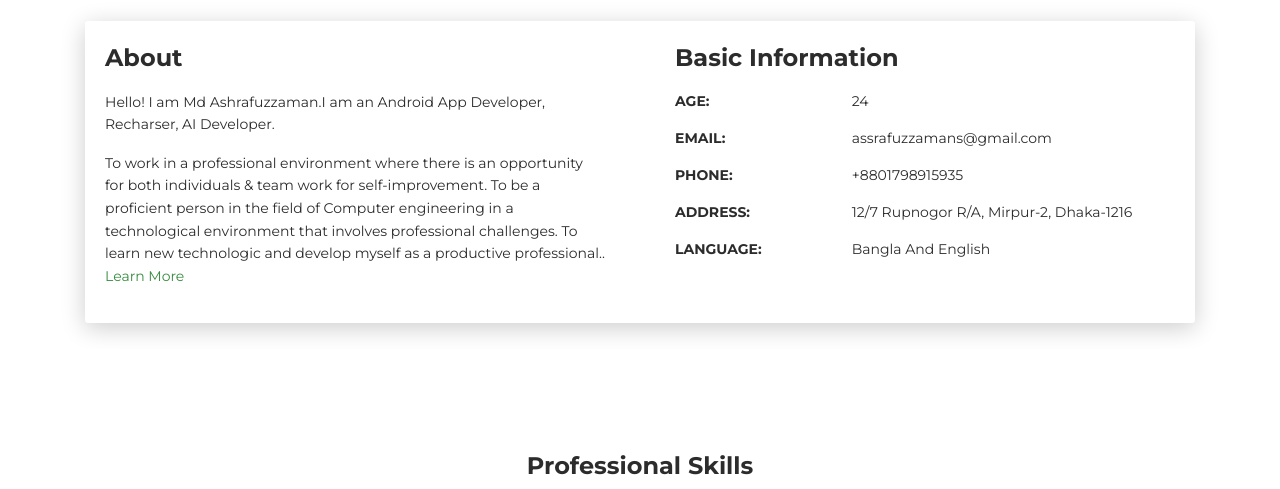
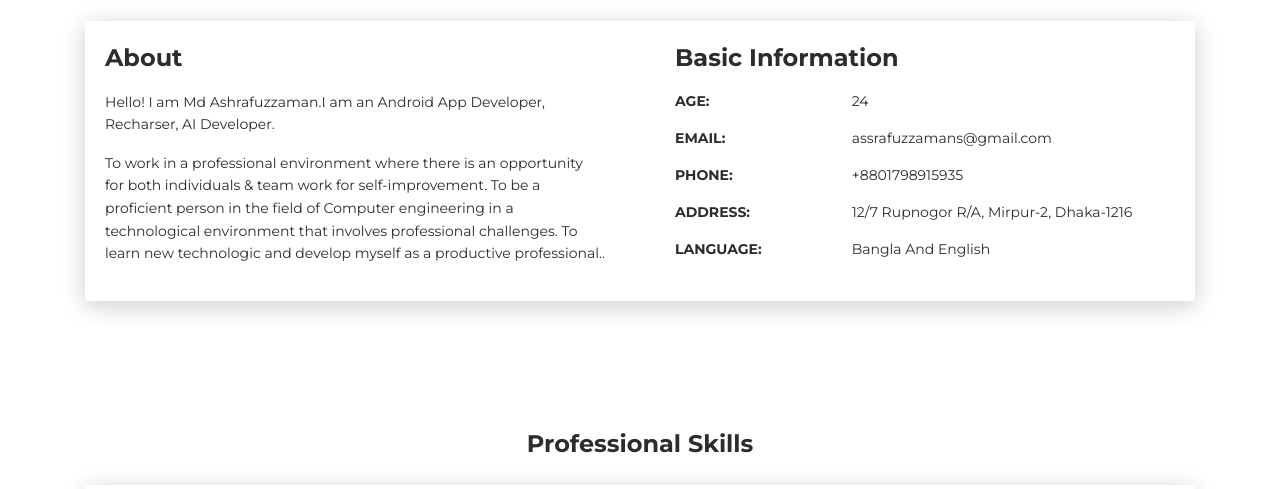
Before and after one commit to AshrafuzzamanShakil/ashrafuzzaman.github.io, a plain HTML site: page index.html in a window 1280 px wide. Shown: the part 599-1088 px from the top of the page. Drawn offline with Linux system fonts and the light colour scheme.

Commit message:
Update index.html

```diff
--- a/index.html
+++ b/index.html
@@ -71,7 +71,7 @@
             <div class="h4 mt-0 title">About</div>
             <p>Hello! I am Md Ashrafuzzaman.I am an Android App Developer, Recharser, AI Developer.</p>
             <p>To work in a professional environment where there is an opportunity for both individuals & team work for self-improvement. To be a proficient person in the field of Computer engineering in a technological environment that involves professional challenges.
-			To learn new technologic and develop myself as a productive professional.. <a href="https://templateflip.com/templates/creative-cv/" target="_blank">Learn More</a></p>
+			To learn new technologic and develop myself as a productive professional..</p>
           </div>
         </div>
         <div class="col-lg-6 col-md-12">
```
